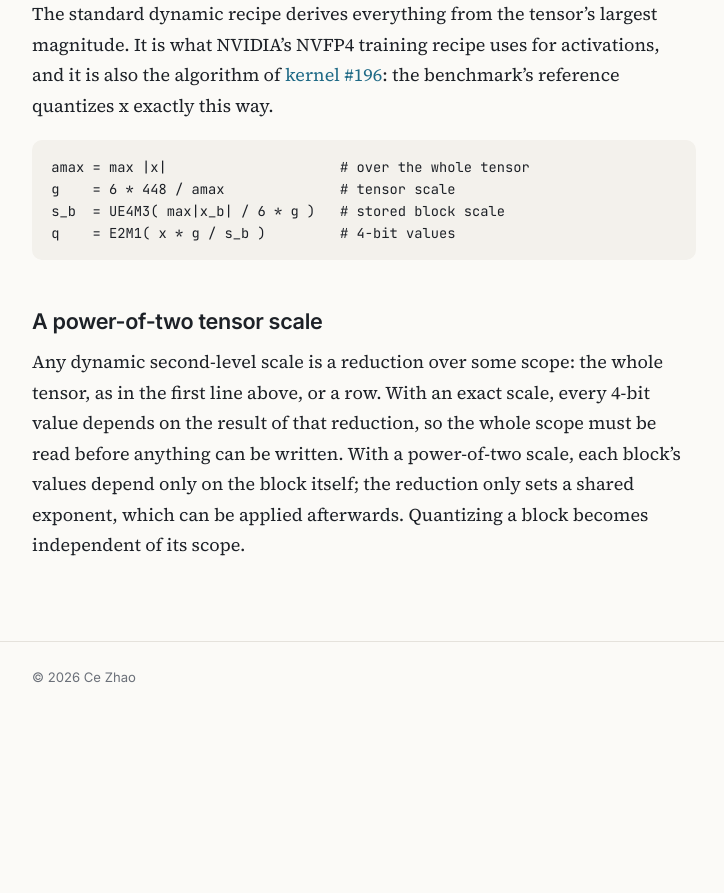
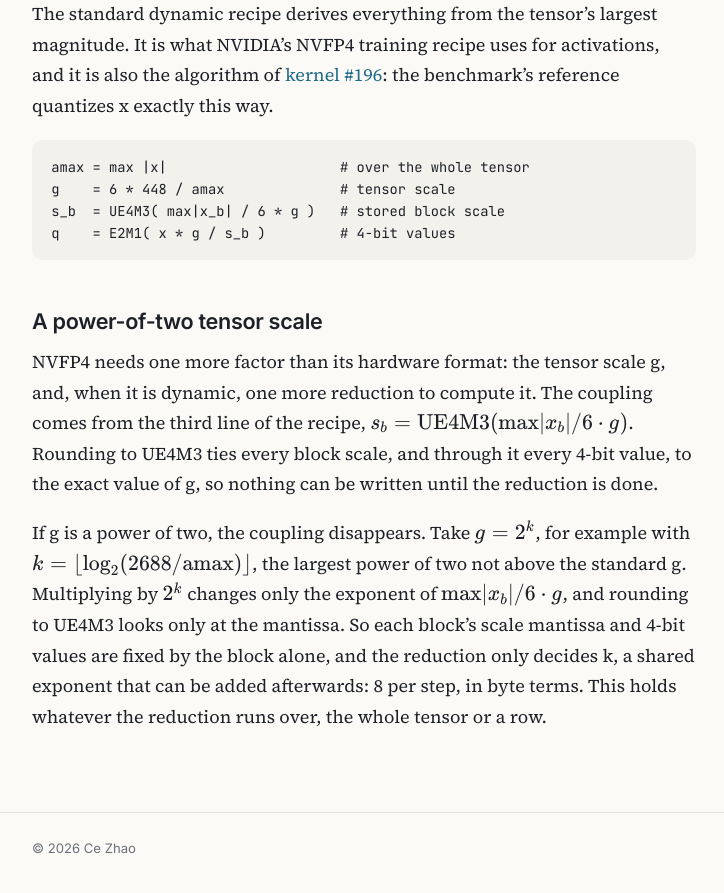
Before and after one commit to A1c0r-Z/A1c0r-Z.github.io, a Jekyll site: the page built from preview/one-pass-nvfp4.md, in a window 1280 px wide and 900 px high, scrolled down 2367 px. Shown: the top 893 px of the window, without its empty margins (276-1000 px from the left). Built offline with Jekyll 4.4.1, drawn with Linux system fonts in a browser that asks for light colours; before the commit the page ends 3095 px from its top, so only the background shows below that.

Commit message:
Rewrite the power-of-two section around coupling and decoupling
Co-Authored-By: Claude Opus 5.5 <noreply@anthropic.com>

```diff
--- a/preview/one-pass-nvfp4.md
+++ b/preview/one-pass-nvfp4.md
@@ -45,4 +45,6 @@ q    = E2M1( x * g / s_b )         # 4-bit values
 
 ## A power-of-two tensor scale
 
-Any dynamic second-level scale is a reduction over some scope: the whole tensor, as in the first line above, or a row. With an exact scale, every 4-bit value depends on the result of that reduction, so the whole scope must be read before anything can be written. With a power-of-two scale, each block's values depend only on the block itself; the reduction only sets a shared exponent, which can be applied afterwards. Quantizing a block becomes independent of its scope.
+NVFP4 needs one more factor than its hardware format: the tensor scale g, and, when it is dynamic, one more reduction to compute it. The coupling comes from the third line of the recipe, $$s_b = \mathrm{UE4M3}(\max\lvert x_b\rvert/6 \cdot g)$$. Rounding to UE4M3 ties every block scale, and through it every 4-bit value, to the exact value of g, so nothing can be written until the reduction is done.
+
+If g is a power of two, the coupling disappears. Take $$g = 2^k$$, for example with $$k = \lfloor \log_2(2688/\mathrm{amax}) \rfloor$$, the largest power of two not above the standard g. Multiplying by $$2^k$$ changes only the exponent of $$\max\lvert x_b\rvert/6 \cdot g$$, and rounding to UE4M3 looks only at the mantissa. So each block's scale mantissa and 4-bit values are fixed by the block alone, and the reduction only decides k, a shared exponent that can be added afterwards: 8 per step, in byte terms. This holds whatever the reduction runs over, the whole tensor or a row.
```
